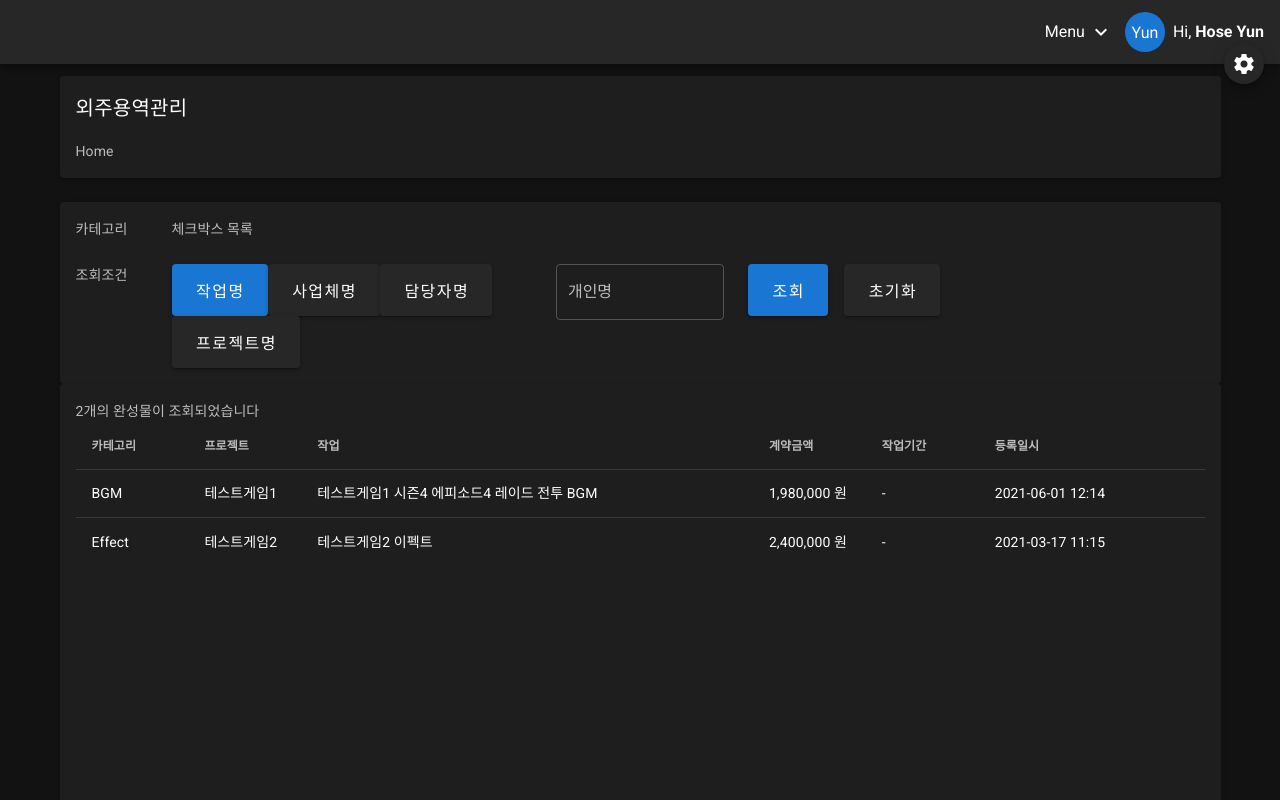
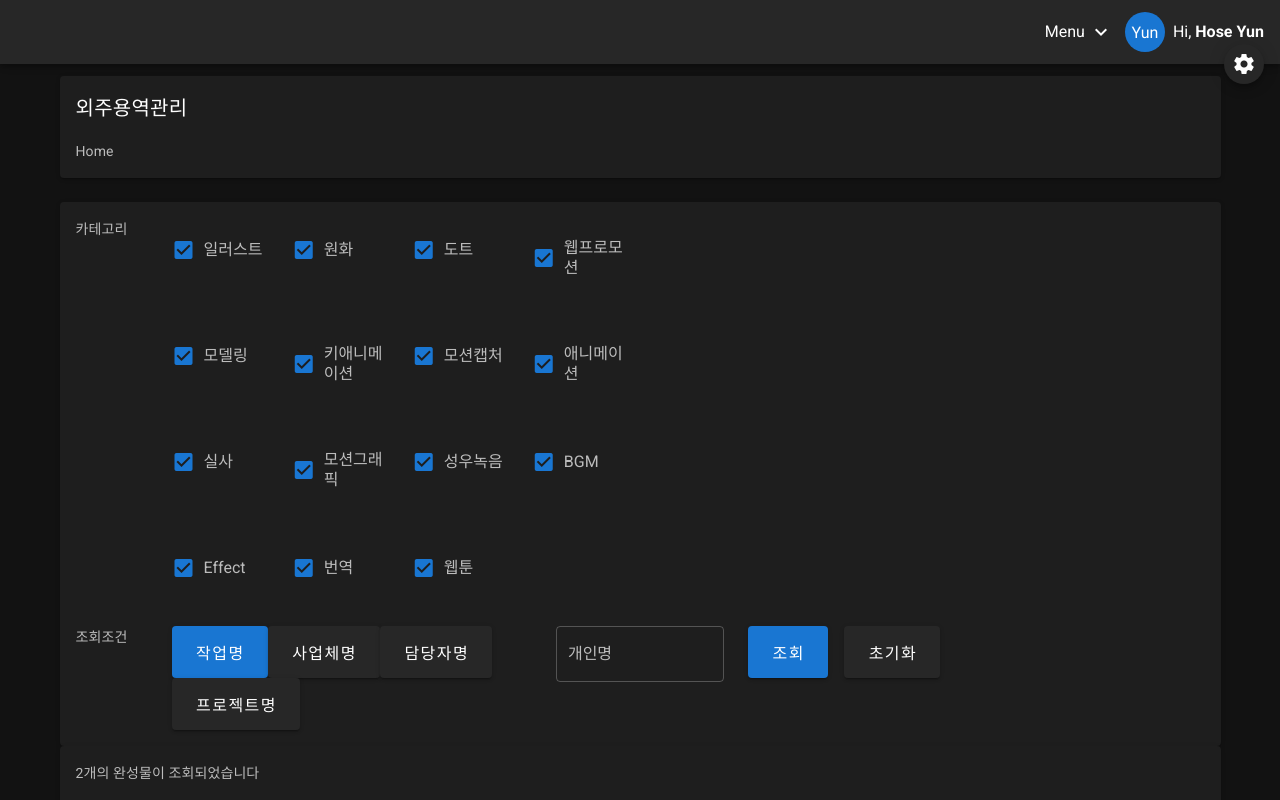
Before and after one commit to Hotsse/COWORK_WEB, a Nuxt app: page /product/list in a window 1280 px wide. Shown: the top 800 px of the page. Built offline with nearby package versions, Linux system fonts and the light colour scheme.

Commit message:
완성물 리스트 체크박스 폼 생성

```diff
--- a/pages/product/list.vue
+++ b/pages/product/list.vue
@@ -7,7 +7,18 @@
             카테고리
           </v-col>
           <v-col cols="5">
-            체크박스 목록
+            <v-row>
+              <v-col
+                v-for="(category, idx) in categories"
+                :key="idx + category.name"
+                cols="3"
+              >
+                <v-checkbox
+                  v-model="category.value"
+                  :label="category.name"
+                />
+              </v-col>
+            </v-row>
           </v-col>
         </v-row>
         <v-row>
@@ -144,6 +155,23 @@ export default {
     products: [
       { category: 'BGM', projectNm: '테스트게임1', workNm: '테스트게임1 시즌4 에피소드4 레이드 전투 BGM', contPay: '1,980,000 원', regDtt: '2021-06-01 12:14' },
       { category: 'Effect', projectNm: '테스트게임2', workNm: '테스트게임2 이펙트', contPay: '2,400,000 원', regDtt: '2021-03-17 11:15' }
+    ],
+    categories: [
+      { name: '일러스트', value: true },
+      { name: '원화', value: true },
+      { name: '도트', value: true },
+      { name: '웹프로모션', value: true },
+      { name: '모델링', value: true },
+      { name: '키애니메이션', value: true },
+      { name: '모션캡처', value: true },
+      { name: '애니메이션', value: true },
+      { name: '실사', value: true },
+      { name: '모션그래픽', value: true },
+      { name: '성우녹음', value: true },
+      { name: 'BGM', value: true },
+      { name: 'Effect', value: true },
+      { name: '번역', value: true },
+      { name: '웹툰', value: true }
     ]
   }),
   methods: {
```
